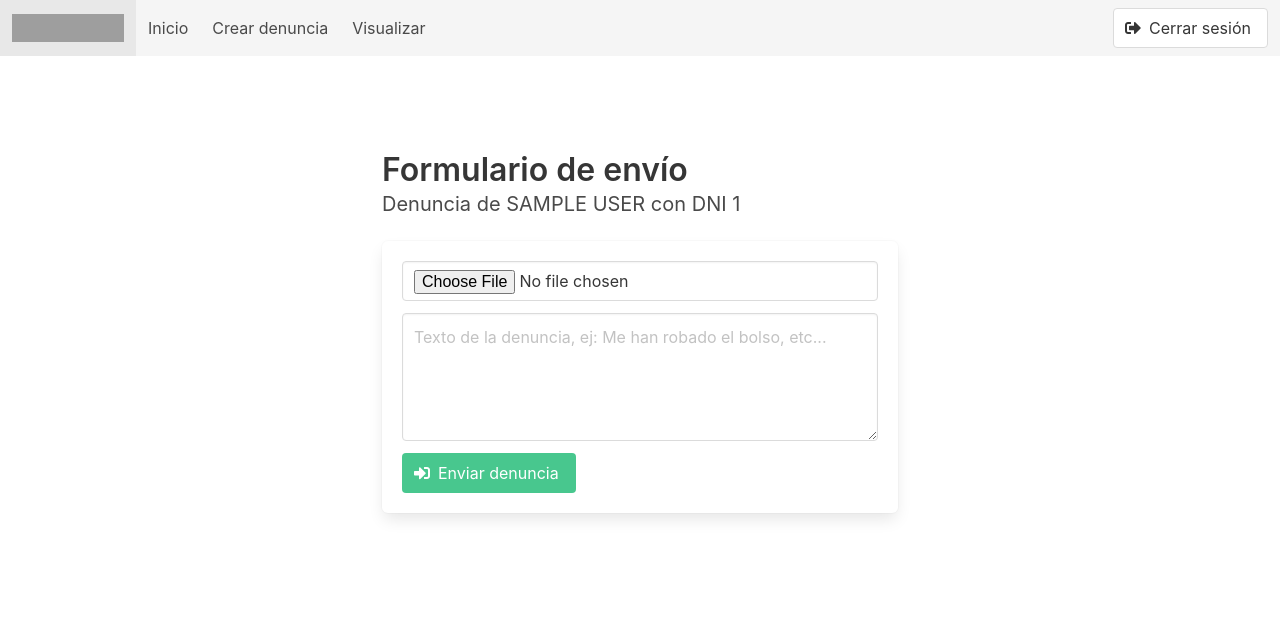
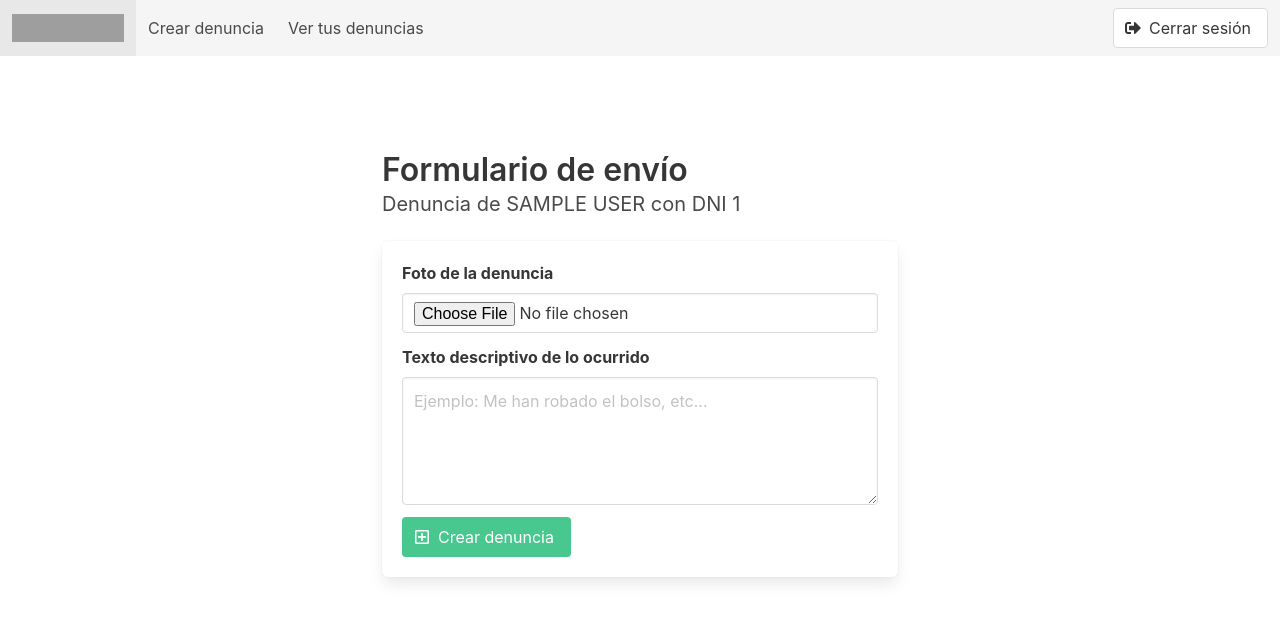
Before and after one commit to petro-p/MF-DenunciaCiudadana, a Flask app: page /aplicacion in a window 1280 px wide. Shown: the top 622 px of the page. Run offline with Flask 2, Linux system fonts and the light colour scheme; the visitor is signed in with stand-in values (Sample User, id 1); some libraries are stand-ins or nearby versions; grey boxes are pictures that could not be loaded.

Commit message:
Pequeños ajustes

```diff
--- a/main.py
+++ b/main.py
@@ -6,9 +6,6 @@ from flask import url_for
 from pymongo import MongoClient
 
 from lib.mongoConnection import comprobarLogin
-
-ahora = datetime.now()
-tiempoAhora = ahora.strftime("%d-%m-%Y")
 
 app = Flask(__name__)
 app.config["IMAGE_UPLOADS"] = "static/uploaded"
@@ -78,6 +75,9 @@ def register():
 
 @app.route('/aplicacion', methods=['GET', 'POST'])
 def aplicacion():
+    ahora = datetime.now()
+    tiempoAhora = ahora.strftime("%d-%m-%Y")
+
     if 'email' not in session:
         return redirect(url_for('index'))
     else:
--- a/templates/aplicacion.html
+++ b/templates/aplicacion.html
@@ -12,22 +12,24 @@
                     <p class="subtitle">Denuncia de {{ session['nombre'].upper() }} con DNI {{ session['dni'] }}</p>
                     <form action="" class="box" method="POST" enctype=multipart/form-data>
                         <div class="field">
+                            <label class="label">Foto de la denuncia</label>
                             <div class="control">
                                 <input type="file" id="imagen" name="imagen" class="input" required>
                             </div>
                         </div>
                         <div class="field">
+                            <label class="label">Texto descriptivo de lo ocurrido</label>
                             <div class="control">
                                 <textarea class="textarea" id="texto" name="texto"
-                                          placeholder="Texto de la denuncia, ej: Me han robado el bolso, etc..."></textarea>
+                                          placeholder="Ejemplo: Me han robado el bolso, etc..."></textarea>
                             </div>
                         </div>
                         <div class="field">
                             <button class="button is-success">
                                 <span class="icon is-small">
-                                    <i class="fas fa-sign-in-alt"></i>
+                                    <i class="far fa-plus-square"></i>
                                 </span>
-                                <span>Enviar denuncia</span>
+                                <span>Crear denuncia</span>
                             </button>
                         </div>
                     </form>
--- a/templates/index.html
+++ b/templates/index.html
@@ -36,7 +36,7 @@
                                 <span>Iniciar sesión</span>
                             </button>
                         </div>
-                        <a href="register">Registrarse</a>
+                        <a href="register">¿No dispones de datos de acceso?</a>
                     </form>
                     {% if error %}
                     <div class="notification is-warning">
--- a/templates/layout.html
+++ b/templates/layout.html
@@ -32,16 +32,12 @@
 
         <div id="navbarBasicExample" class="navbar-menu">
             <div class="navbar-start">
-                <a href="{{ url_for('index') }}" class="navbar-item">
-                    Inicio
-                </a>
-
                 <a href="{{ url_for('aplicacion') }}" class="navbar-item">
                     Crear denuncia
                 </a>
 
                 <a href="{{ url_for('visualizar') }}" class="navbar-item">
-                    Visualizar
+                    Ver tus denuncias
                 </a>
             </div>
             <div class="navbar-end">
@@ -57,7 +53,6 @@
                               </span>
                             </a>
                         </p>
-
                     </div>
                 </div>
             </div>
--- a/templates/register.html
+++ b/templates/register.html
@@ -43,7 +43,7 @@
                         </div>
                         <div class="field">
                             <button class="button is-success">
-                                <span>Completar</span>
+                                <span>Completar registro</span>
                             </button>
                         </div>
                         </form>
--- a/templates/visualizar.html
+++ b/templates/visualizar.html
@@ -1,6 +1,6 @@
 {% extends 'layout.html' %}
 
-{% block title %}{{ super() }} - Ver{% endblock %}
+{% block title %}{{ super() }} - Tus denuncias{% endblock %}
 
 {% block main %}
 {% for resultado in resultados %}
```
